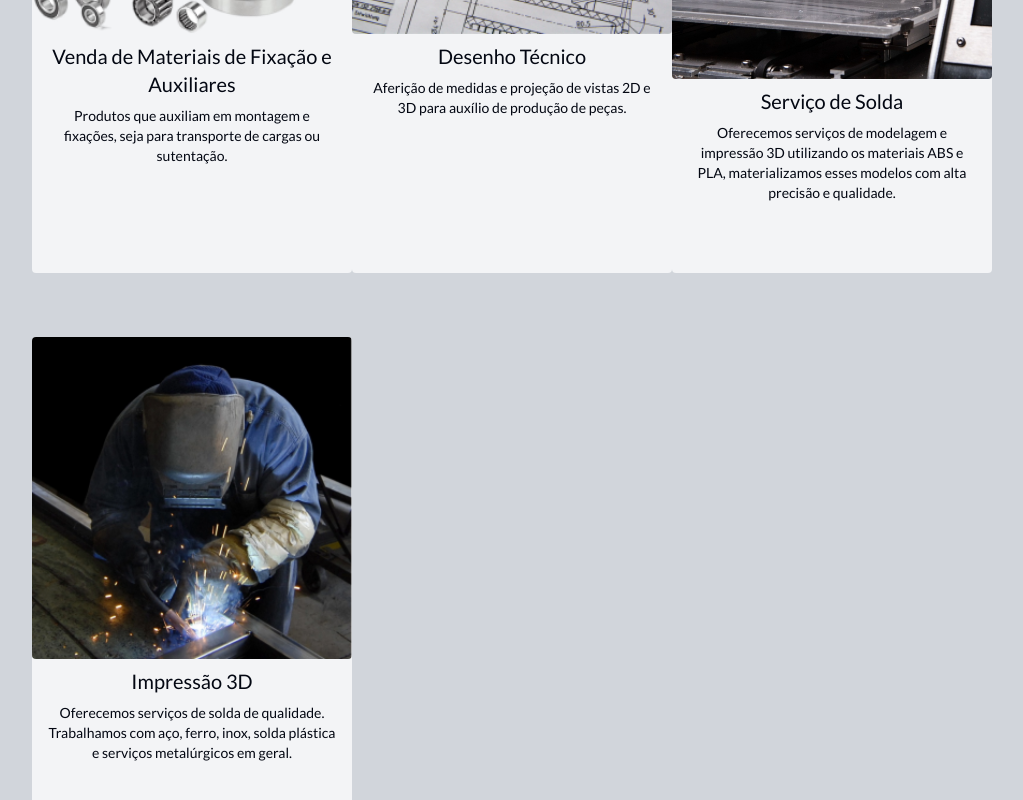
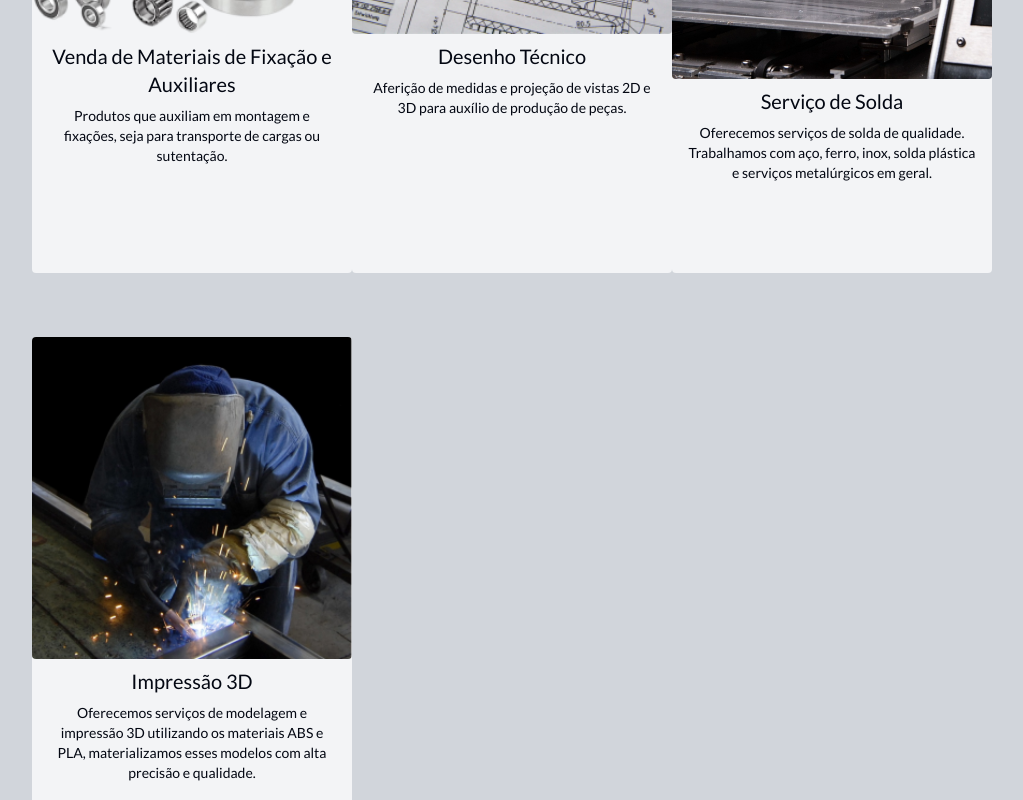
Before and after one commit to AOBarbosa/BLK-homepage, a Next.js app: page / in a window 1280 px wide. Shown: the part 2420-3220 px from the top of the page, without its empty margins (128-1151 px from the left). Built offline with nearby package versions, Linux system fonts and the light colour scheme.

Commit message:
Fixing services order

```diff
--- a/src/app/page.tsx
+++ b/src/app/page.tsx
@@ -160,13 +160,13 @@ export default function Home() {
             <ServicesCard
               icon={item6}
               title="Serviço de Solda"
-              description="Oferecemos serviços de modelagem e impressão 3D utilizando os materiais ABS e PLA, materializamos esses modelos com alta precisão e qualidade."
+              description="Oferecemos serviços de solda de qualidade. Trabalhamos com aço, ferro, inox, solda plástica e serviços metalúrgicos em geral."
             />
 
             <ServicesCard
               icon={item7}
               title="Impressão 3D"
-              description="Oferecemos serviços de solda de qualidade. Trabalhamos com aço, ferro, inox, solda plástica e serviços metalúrgicos em geral."
+              description="Oferecemos serviços de modelagem e impressão 3D utilizando os materiais ABS e PLA, materializamos esses modelos com alta precisão e qualidade."
             />
           </div>
         </div>
```
